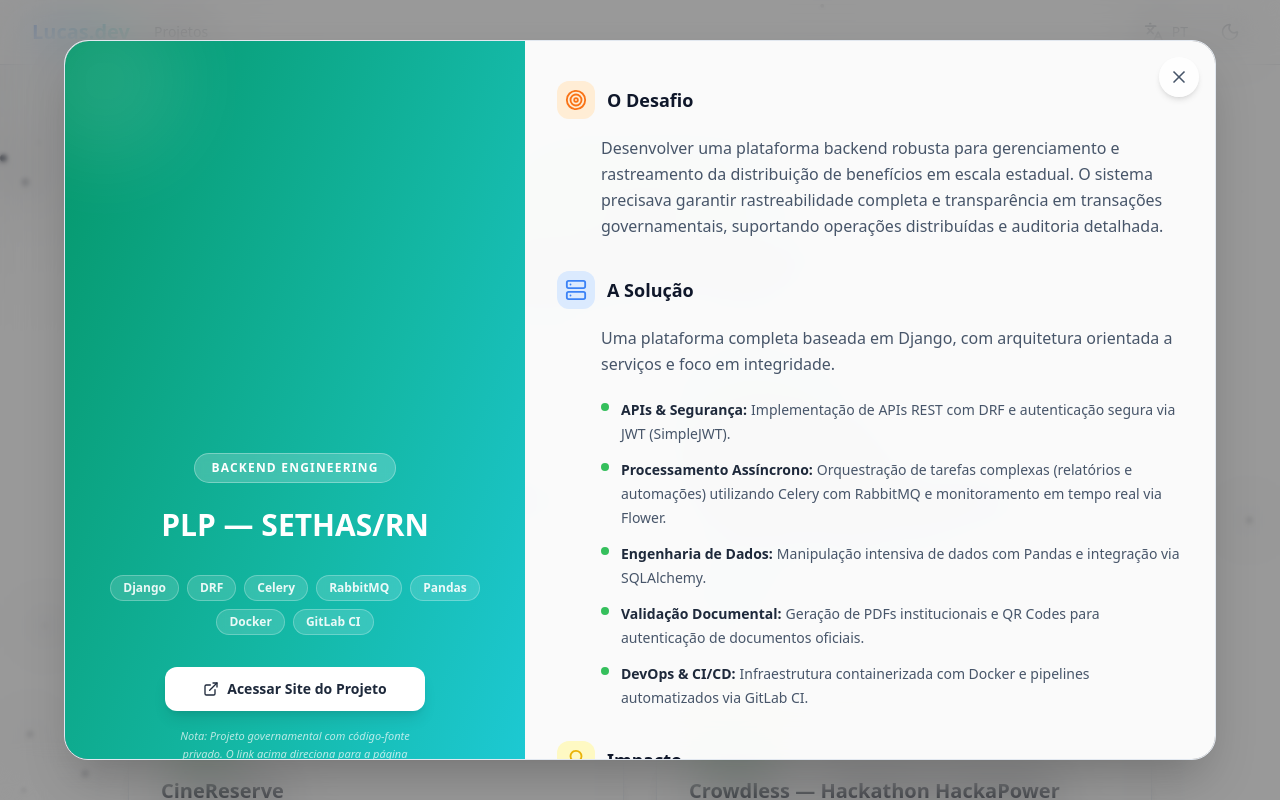
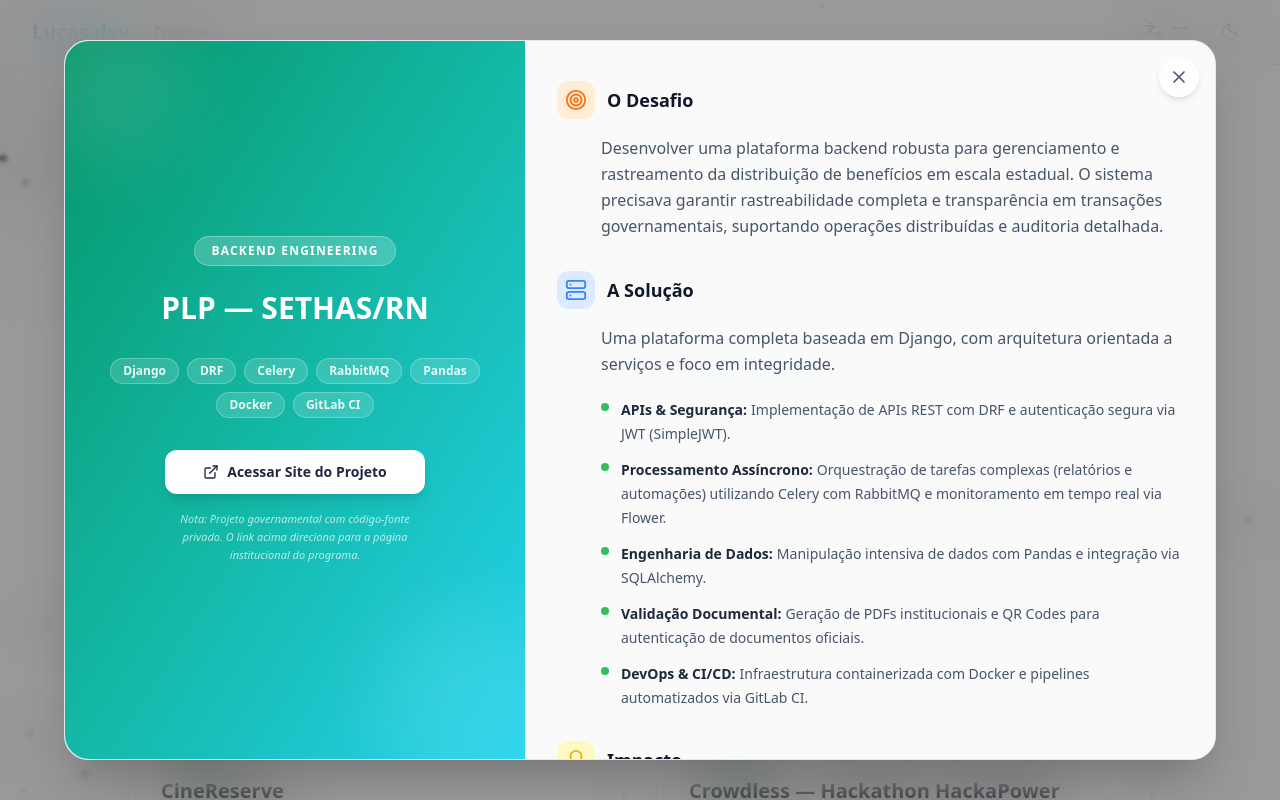
Before and after one commit to PatoCareca1/lucas.dev, a React (Vite) app in the folder frontend/: page /projects in a window 1280 px wide. Both pictures are taken after a click on the button 376 px from the left and 514 px from the top of the page. Shown: the top 800 px of the page. Built offline with nearby package versions, Linux system fonts and the light colour scheme.

Commit message:
refactor: improve ProjectModal layout with sticky sidebar and custom scrollbar utility

```diff
--- a/frontend/src/components/ProjectModal.tsx
+++ b/frontend/src/components/ProjectModal.tsx
@@ -107,7 +107,7 @@
                         animate={{ opacity: 1, scale: 1, y: 0 }}
                         exit={{ opacity: 0, scale: 0.95, y: 20 }}
                         transition={{ type: "spring", stiffness: 300, damping: 28 }}
-                        className="relative w-full max-w-6xl max-h-[90vh] overflow-y-auto rounded-3xl
+                        className="relative w-full max-w-6xl max-h-[90vh] flex flex-col rounded-3xl
                             bg-white/95 text-slate-900 border border-slate-200 shadow-2xl
                             dark:bg-slate-900/90 dark:text-gray-100 dark:border-manjaro-green/20 dark:shadow-none
                             backdrop-blur-xl z-10"
@@ -125,10 +125,11 @@
                         </button>
 
                         {/* Two-column layout: Visual panel (left) + Content (right) */}
-                        <div className="grid grid-cols-1 lg:grid-cols-5">
+                        <div className="grid grid-cols-1 lg:grid-cols-5 flex-1 overflow-hidden">
 
                             {/* === LEFT COLUMN: Visual / Architecture Panel === */}
                             <div className={`lg:col-span-2 relative overflow-hidden rounded-t-3xl lg:rounded-l-3xl lg:rounded-tr-none
+                                lg:sticky lg:top-0 lg:self-start lg:h-full
                                 bg-gradient-to-br ${panelGradients[projectKey] || 'from-slate-600 to-slate-400'}
                                 flex flex-col items-center justify-center p-8 lg:p-10 min-h-[280px] lg:min-h-0`}
                             >
@@ -200,7 +201,7 @@
                             </div>
 
                             {/* === RIGHT COLUMN: Content === */}
-                            <div className="lg:col-span-3 px-8 py-8 lg:py-10 space-y-8">
+                            <div className="lg:col-span-3 px-8 py-8 lg:py-10 space-y-8 overflow-y-auto modal-scrollbar">
 
                                 {/* Section: Challenge */}
                                 <section>
--- a/frontend/src/index.css
+++ b/frontend/src/index.css
@@ -7,3 +7,27 @@
     @apply bg-white text-gray-900 dark:bg-gray-900 dark:text-gray-100 transition-colors duration-300;
   }
 }
+
+@layer utilities {
+  .modal-scrollbar {
+    scrollbar-width: thin;
+    scrollbar-color: rgba(53, 191, 92, 0.3) transparent;
+  }
+
+  .modal-scrollbar::-webkit-scrollbar {
+    width: 4px;
+  }
+
+  .modal-scrollbar::-webkit-scrollbar-track {
+    background: transparent;
+  }
+
+  .modal-scrollbar::-webkit-scrollbar-thumb {
+    background-color: rgba(53, 191, 92, 0.3);
+    border-radius: 999px;
+  }
+
+  .modal-scrollbar::-webkit-scrollbar-thumb:hover {
+    background-color: rgba(53, 191, 92, 0.6);
+  }
+}
```
